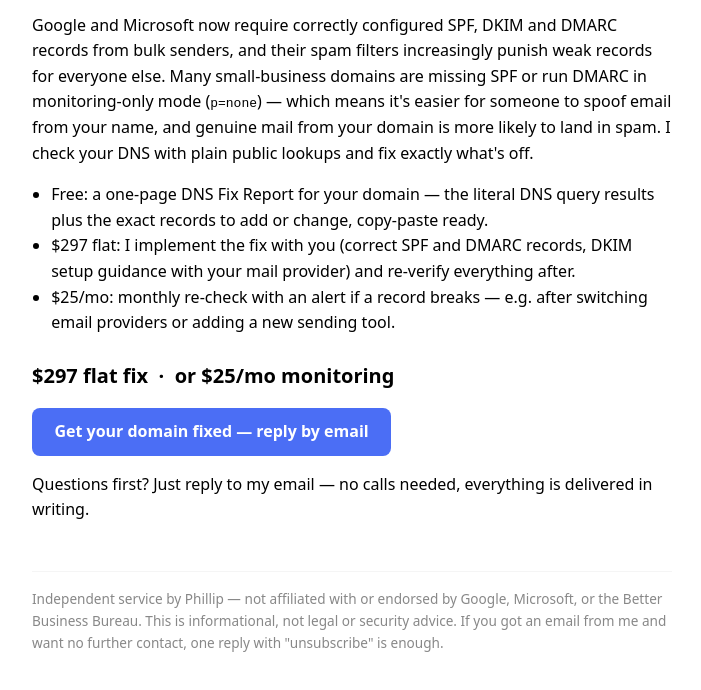
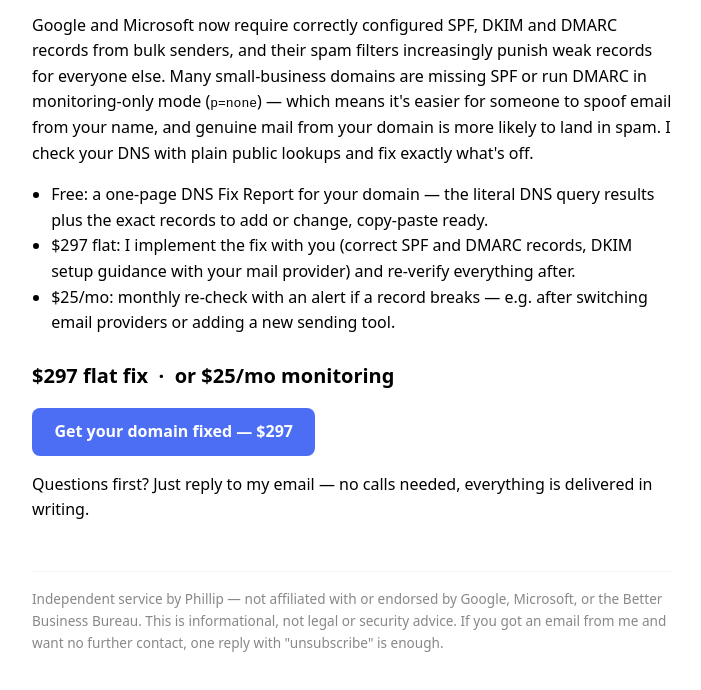
Before and after one commit to phillipmex/offers, a plain HTML site: page g1/index.html in a window 1280 px wide. Shown: the part 122-812 px from the top of the page, without its empty margins (288-989 px from the left). Drawn offline with Linux system fonts and the light colour scheme.

Commit message:
chore(g1): replace email CTA with Stripe payment link

```diff
--- a/g1/index.html
+++ b/g1/index.html
@@ -34,7 +34,7 @@ land in spam. I check your DNS with plain public lookups and fix exactly what's
 <li>$25/mo: monthly re-check with an alert if a record breaks — e.g. after switching email providers or adding a new sending tool.</li>
 </ul>
 <p class="price">$297 flat fix &nbsp;·&nbsp; or $25/mo monitoring</p>
-<p><a class="cta" href="mailto:phillipmex@gmail.com?subject=MailFix%20—%20fix%20my%20domain">Get your domain fixed — reply by email</a></p>
+<p><a class="cta" href="https://buy.stripe.com/fZu3cu4IafVb8sp0WIbMQ02">Get your domain fixed — $297</a></p>
 <p>Questions first? Just reply to my email — no calls needed, everything is delivered in writing.</p>
 <footer>
   Independent service by Phillip — not affiliated with or endorsed by Google, Microsoft,
```
